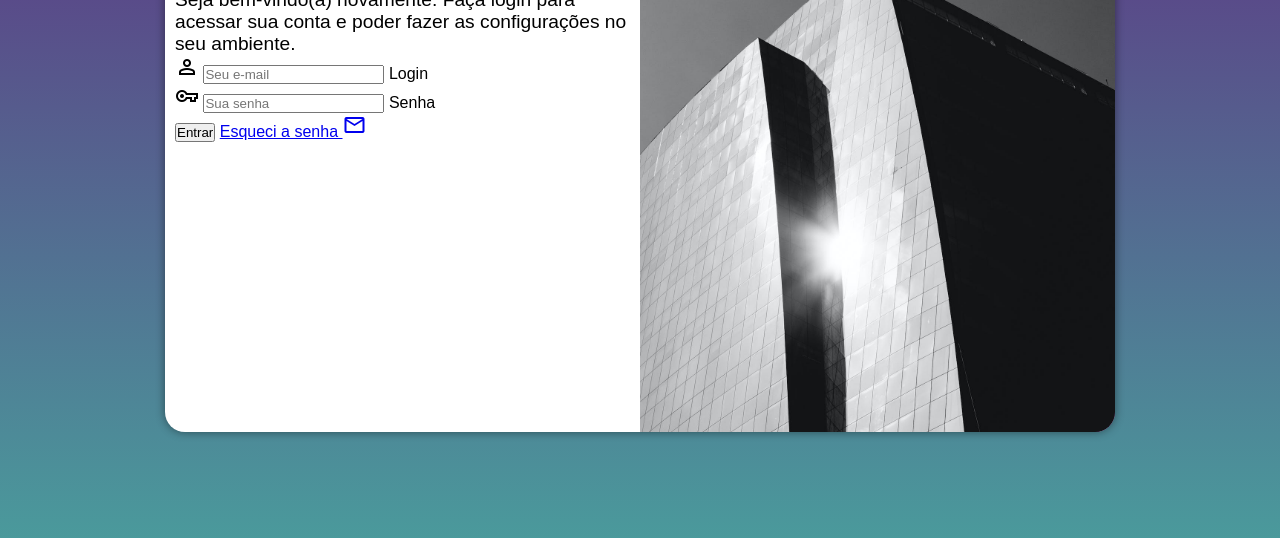
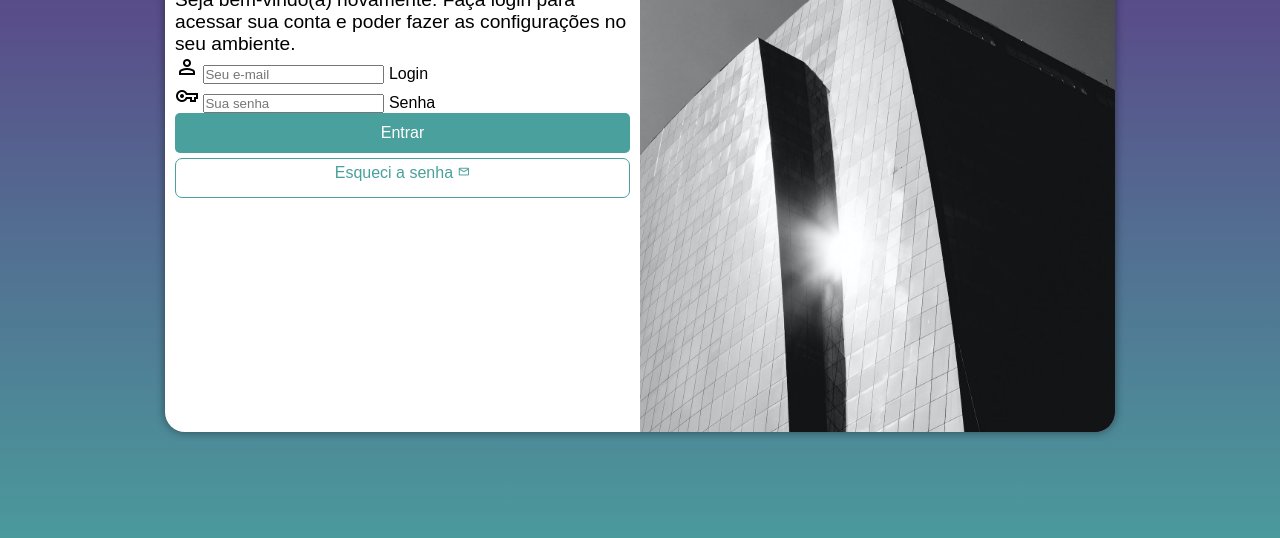
Before and after one commit to hannsmiller/projeto-login, a plain HTML site: page index.html in a window 1280 px wide. Shown: the part 218-756 px from the top of the page. Drawn offline with nearby package versions, Linux system fonts and the light colour scheme.

Commit message:
apliquei estilos aos botões

```diff
--- a/estilos/style.css
+++ b/estilos/style.css
@@ -61,3 +61,42 @@ div#formulario > h1 {
 div#formulario > p {
     font-size: 0.8em;
 }
+
+form > input[type=submit] {
+    display: block;
+    font-size: 1em;
+    width: 100%;
+    height: 40px;
+    background-color: #49a09d;
+    color: white;
+    border: none;
+    border-radius: 5px;
+    cursor: pointer;
+}
+
+form > input[type=submit]:hover {
+    background-color: #2d6462;
+}
+
+form > a.botao {
+    display: block;
+    text-align: center;
+    font-size: 1em;
+    width: 100%;
+    height: 40px;
+    padding-top: 5px;
+    margin-top: 5px;
+    background-color: white;
+    color: #49a09d;
+    border: 1px solid #49a09d;
+    border-radius: 7px;
+    text-decoration: none;
+}
+
+form > a.botao:hover {
+    background-color: #6cd3cf;
+}
+
+form > a.botao > span {
+    font-size: .8em;
+}
--- a/index.html
+++ b/index.html
@@ -28,7 +28,7 @@
                         <label for="isenha">Senha</label>
                     </div>
                     <input type="submit" value="Entrar">
-                    <a href="esqueci.html">Esqueci a senha <span class="material-symbols-outlined">mail</span></a>
+                    <a href="esqueci.html" class="botao">Esqueci a senha <span class="material-symbols-outlined">mail</span></a>
                 </form>
             </div>
         </section>
```
